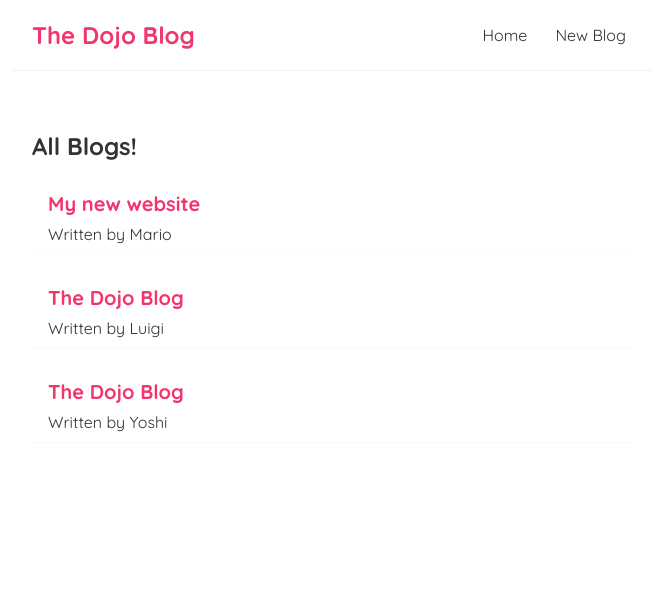
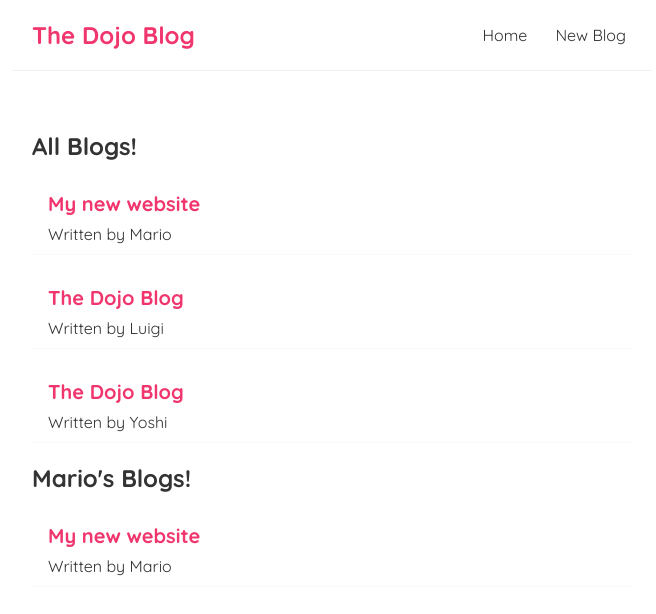
Before and after one commit to 25dark/dojo-blog, a React (Create React App) app: page / in a window 1280 px wide. Shown: the top 614 px of the page, without its empty margins (308-964 px from the left). Built offline with nearby package versions, Linux system fonts and the light colour scheme.

Commit message:
reusing components

```diff
--- a/src/Home.js
+++ b/src/Home.js
@@ -10,6 +10,10 @@ const Home = () => {
   return (
     <div className="home">
       <BlogList blogs={blogs} title={"All Blogs!"} />
+      <BlogList
+        blogs={blogs.filter((blog) => blog.author === "Mario")}
+        title={"Mario's Blogs!"}
+      />
     </div>
   );
 };
```
